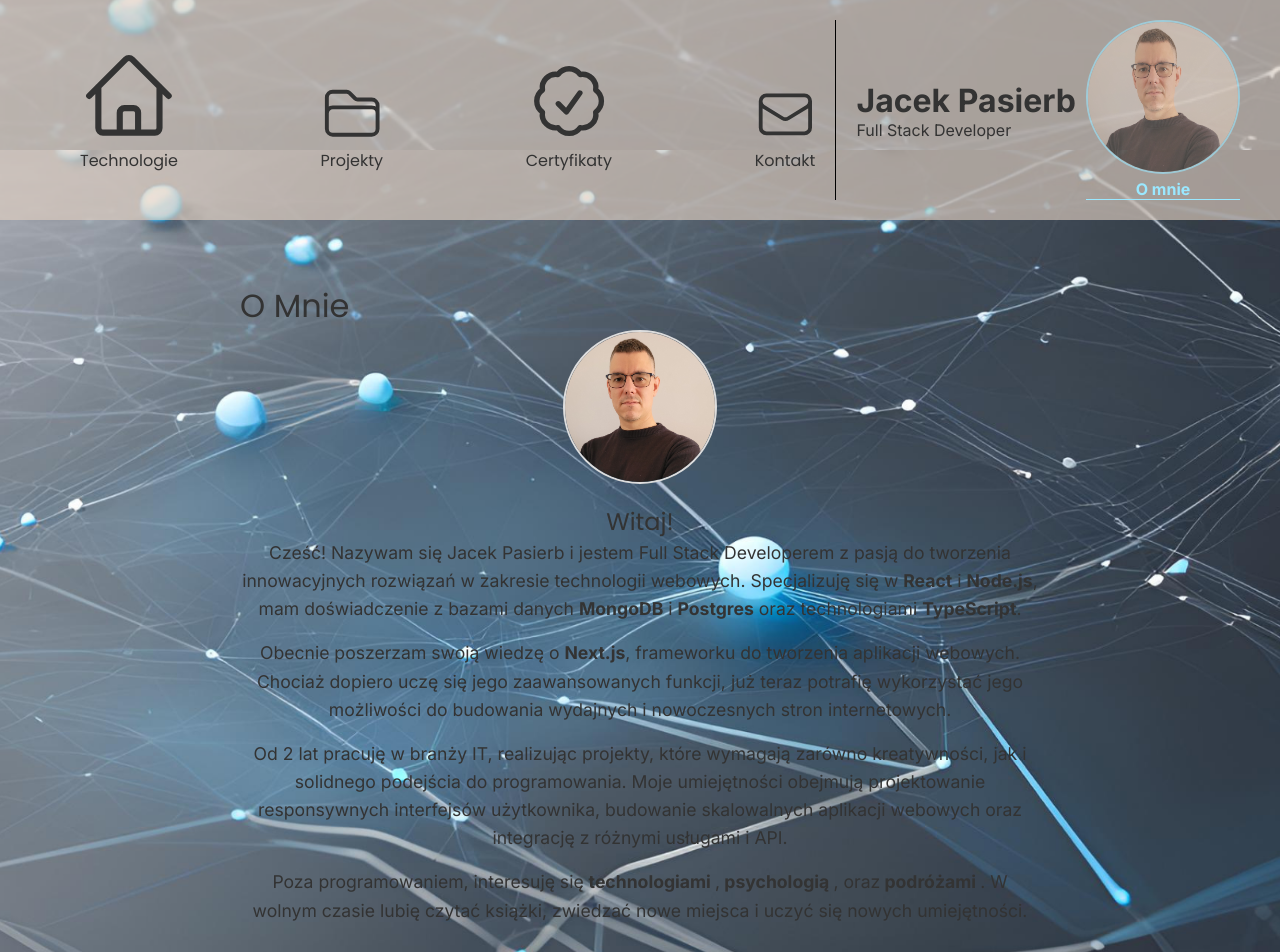
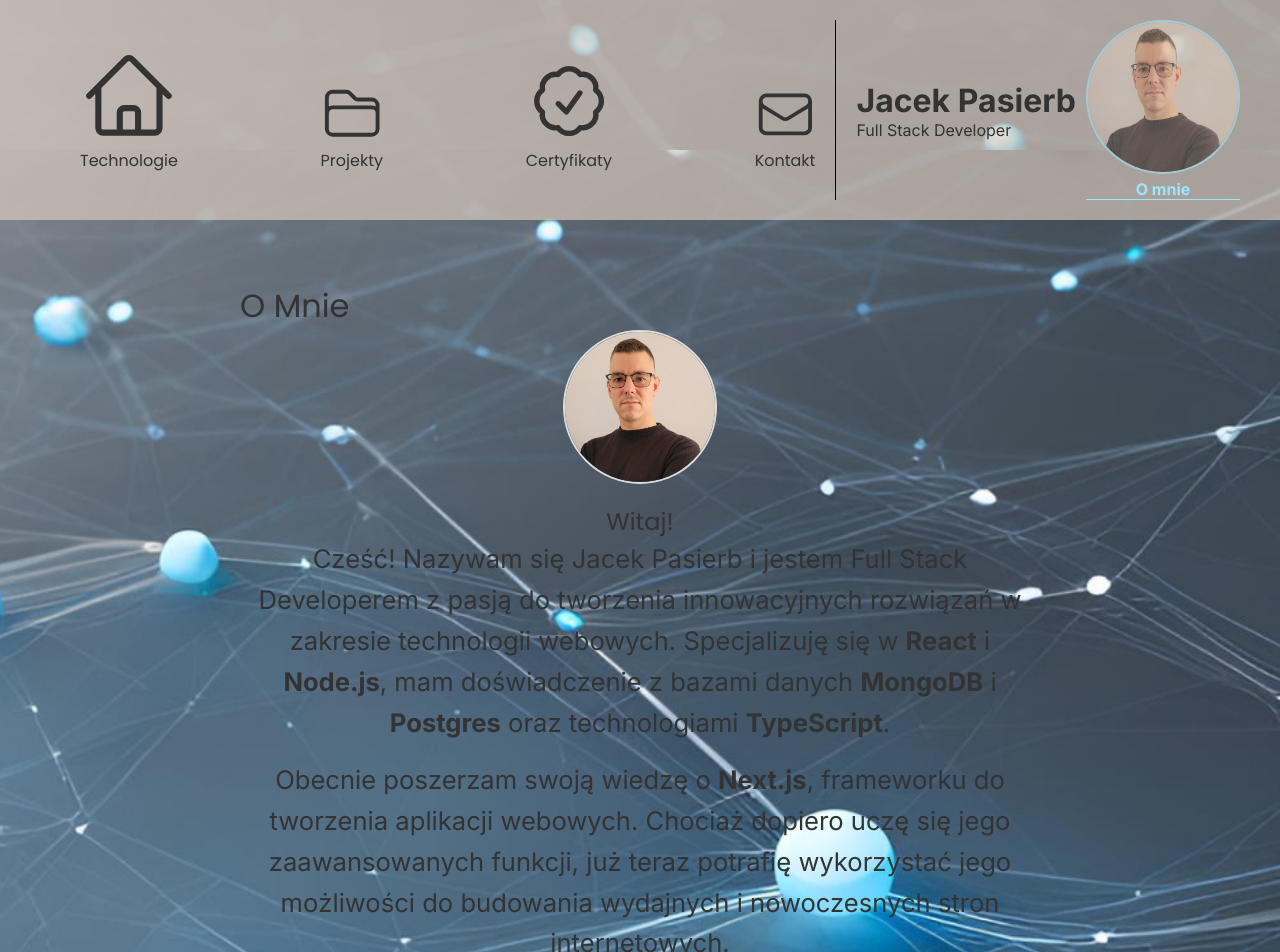
Before and after one commit to JacekPasierb/portfolio, a Next.js app: page / in a window 1280 px wide. Shown: the top 952 px of the page. Built offline with nearby package versions, Linux system fonts and the light colour scheme.

Commit message:
Feature/About - change my description

```diff
--- a/app/page.module.css
+++ b/app/page.module.css
@@ -28,7 +28,7 @@
   }
 
   .bio p {
-    font-size: 1.1rem;
+    font-size: 1.6rem;
     line-height: 1.6;
     margin-bottom: 1rem;
   }
--- a/app/page.tsx
+++ b/app/page.tsx
@@ -36,10 +36,12 @@ const AboutPage: React.FC = () => {
             integrację z różnymi usługami i API.
           </p>
           <p>
-            Poza programowaniem, interesuję się <strong> technologiami </strong>
-            ,<strong> psychologią </strong> , oraz
-            <strong> podróżami </strong>. W wolnym czasie lubię czytać książki,
-            zwiedzać nowe miejsca i uczyć się nowych umiejętności.
+            Poza programowaniem lubię poświęcać czas na rozwijanie swoich
+            umiejętności, zarówno zawodowych, jak i osobistych. Cenię sobie
+            ciągłe doskonalenie, dlatego regularnie uczę się nowych technologii
+            i poszukuję inspiracji do tworzenia jeszcze lepszych rozwiązań. W
+            wolnym czasie lubię czytać książki, zwiedzać nowe miejsca, chodzić
+            po górach, wędkować czy oglądać filmy.
           </p>
         </div>
       </section>
```
